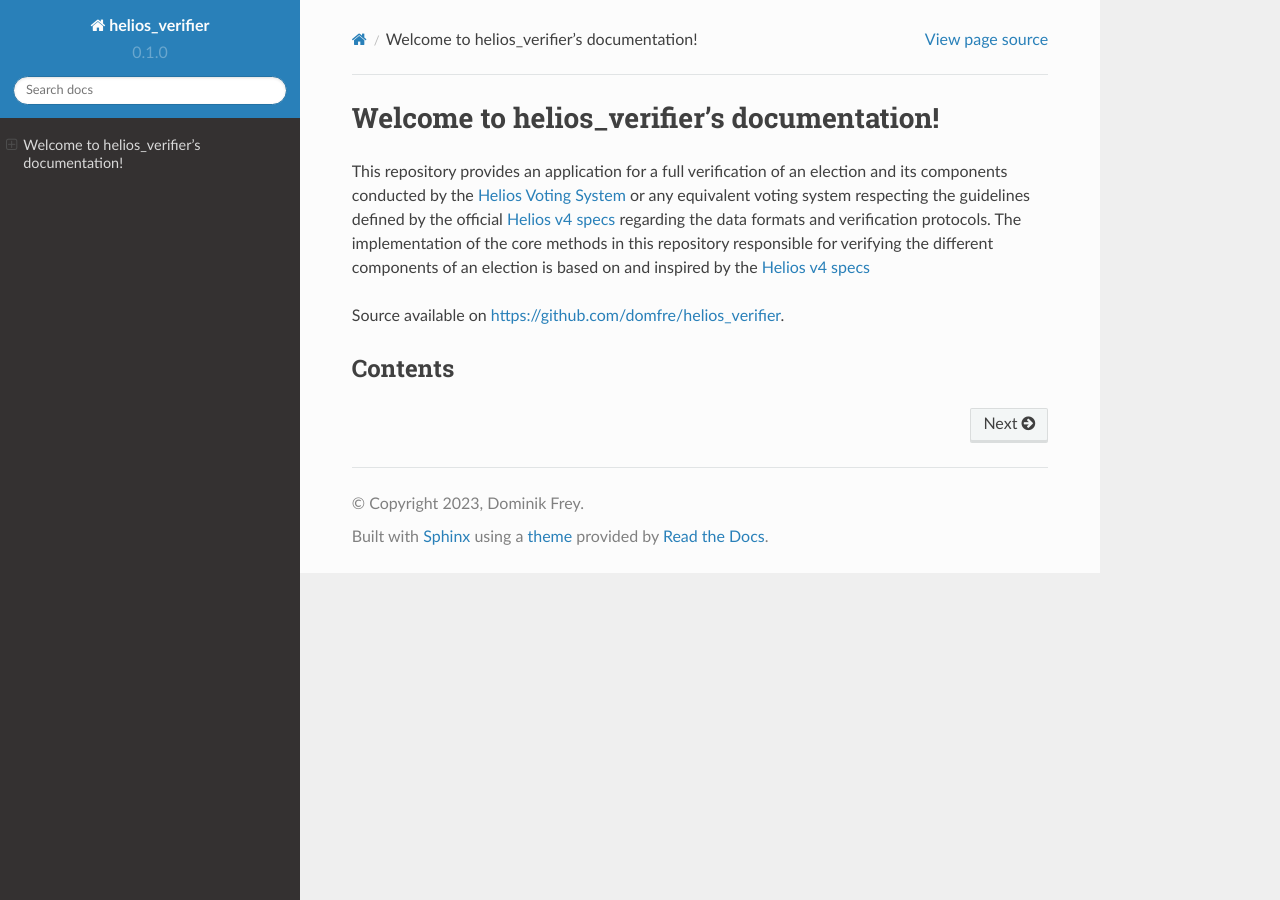
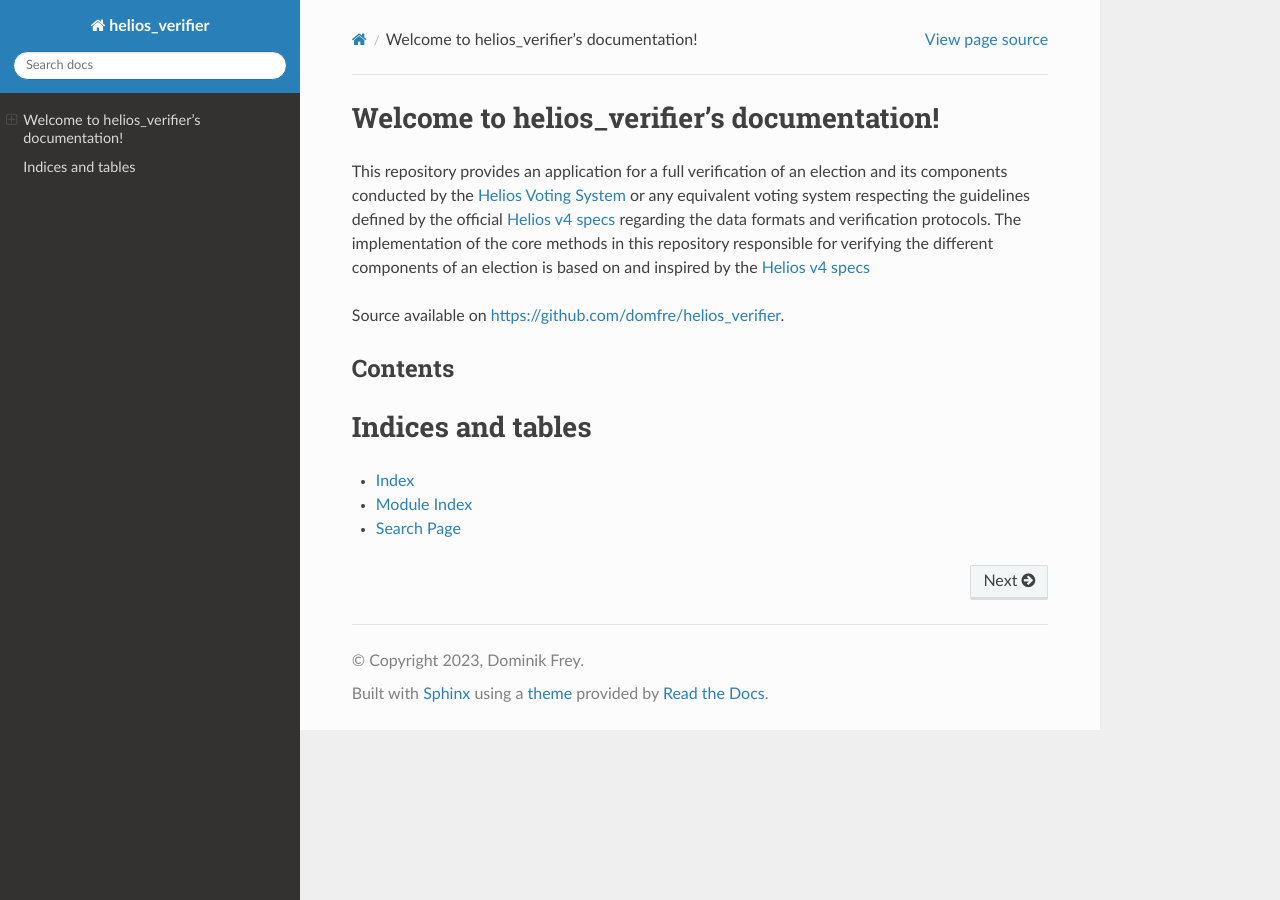
Before and after one commit to domfre/helios_verifier, a Sphinx documentation site: the page built from docs/index.rst, in a window 1280 px wide. Built offline with Sphinx 7.4.7 and the Read the Docs theme 2.0.0, drawn with Linux system fonts in a browser that asks for light colours; pages that are not in the unit, such as notebooks, are missing from menus; part of the change alters nothing that is shown.

```diff
--- a/docs/conf.py
+++ b/docs/conf.py
@@ -1,35 +1,31 @@
 # Configuration file for the Sphinx documentation builder.
+#
+# For the full list of built-in configuration values, see the documentation:
+# https://www.sphinx-doc.org/en/master/usage/configuration.html
+import os
+import sys
+sys.path.insert(0, os.path.abspath('..'))
 
-# -- Project information
+# -- Project information -----------------------------------------------------
+# https://www.sphinx-doc.org/en/master/usage/configuration.html#project-information
 
 project = 'helios_verifier'
 copyright = '2023, Dominik Frey'
 author = 'Dominik Frey'
+release = '1.0.0'
 
-release = '0.1'
-version = '0.1.0'
+# -- General configuration ---------------------------------------------------
+# https://www.sphinx-doc.org/en/master/usage/configuration.html#general-configuration
 
-# -- General configuration
-
-extensions = [
-    'sphinx.ext.duration',
-    'sphinx.ext.doctest',
-    'sphinx.ext.autodoc',
-    'sphinx.ext.autosummary',
-    'sphinx.ext.intersphinx',
-]
-
-intersphinx_mapping = {
-    'python': ('https://docs.python.org/3/', None),
-    'sphinx': ('https://www.sphinx-doc.org/en/master/', None),
-}
-intersphinx_disabled_domains = ['std']
+extensions = []
 
 templates_path = ['_templates']
+exclude_patterns = ['_build', 'Thumbs.db', '.DS_Store']
 
-# -- Options for HTML output
+
+
+# -- Options for HTML output -------------------------------------------------
+# https://www.sphinx-doc.org/en/master/usage/configuration.html#options-for-html-output
 
 html_theme = 'sphinx_rtd_theme'
-
-# -- Options for EPUB output
-epub_show_urls = 'footnote'
+html_static_path = ['_static']
--- a/docs/index.rst
+++ b/docs/index.rst
@@ -1,3 +1,8 @@
+.. helios_verifier documentation master file, created by
+   sphinx-quickstart on Fri Jan 20 21:39:57 2023.
+   You can adapt this file completely to your liking, but it should at least
+   contain the root `toctree` directive.
+
 Welcome to helios_verifier's documentation!
 ===========================================
 
@@ -28,3 +33,12 @@ Contents
    :caption: Data
 
    data/DataReceiver
+
+
+
+Indices and tables
+==================
+
+* :ref:`genindex`
+* :ref:`modindex`
+* :ref:`search`
```
Also changed, not shown: docs/__init__.py (deleted), 2 other files.
